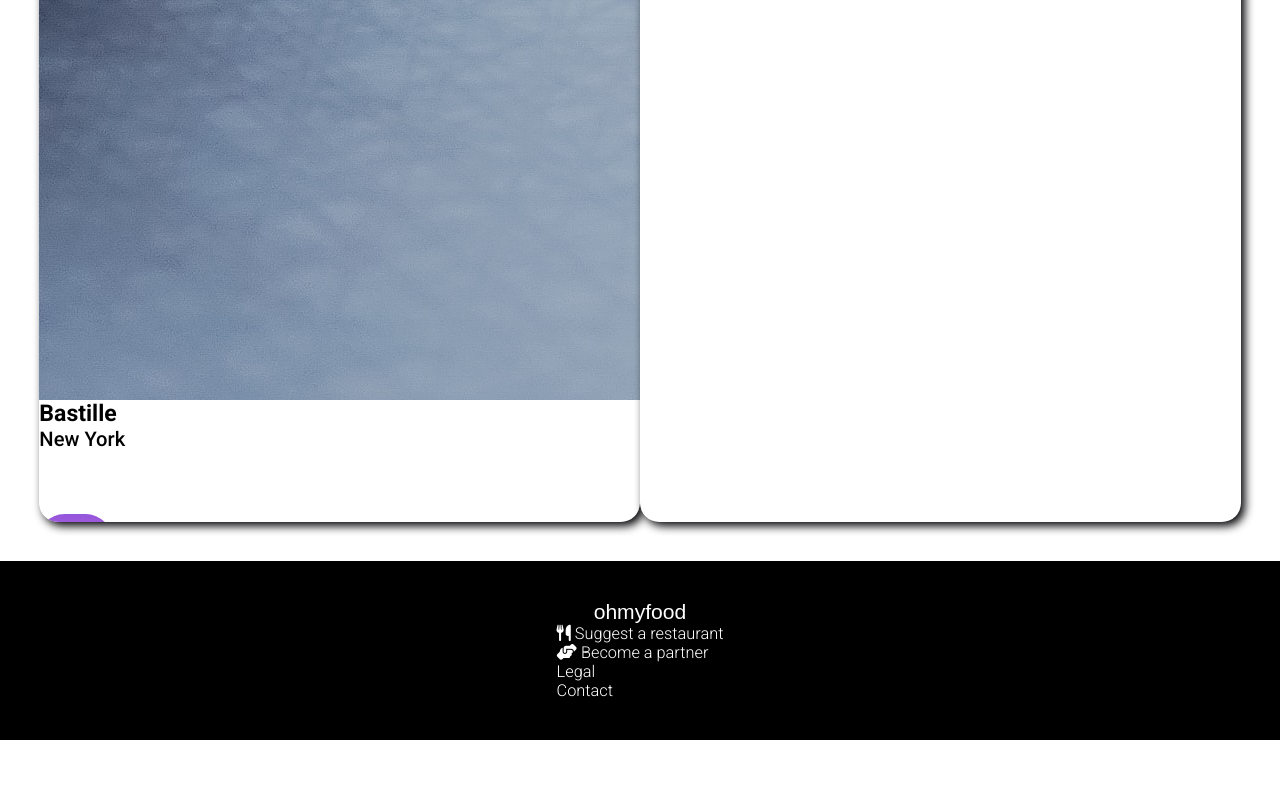
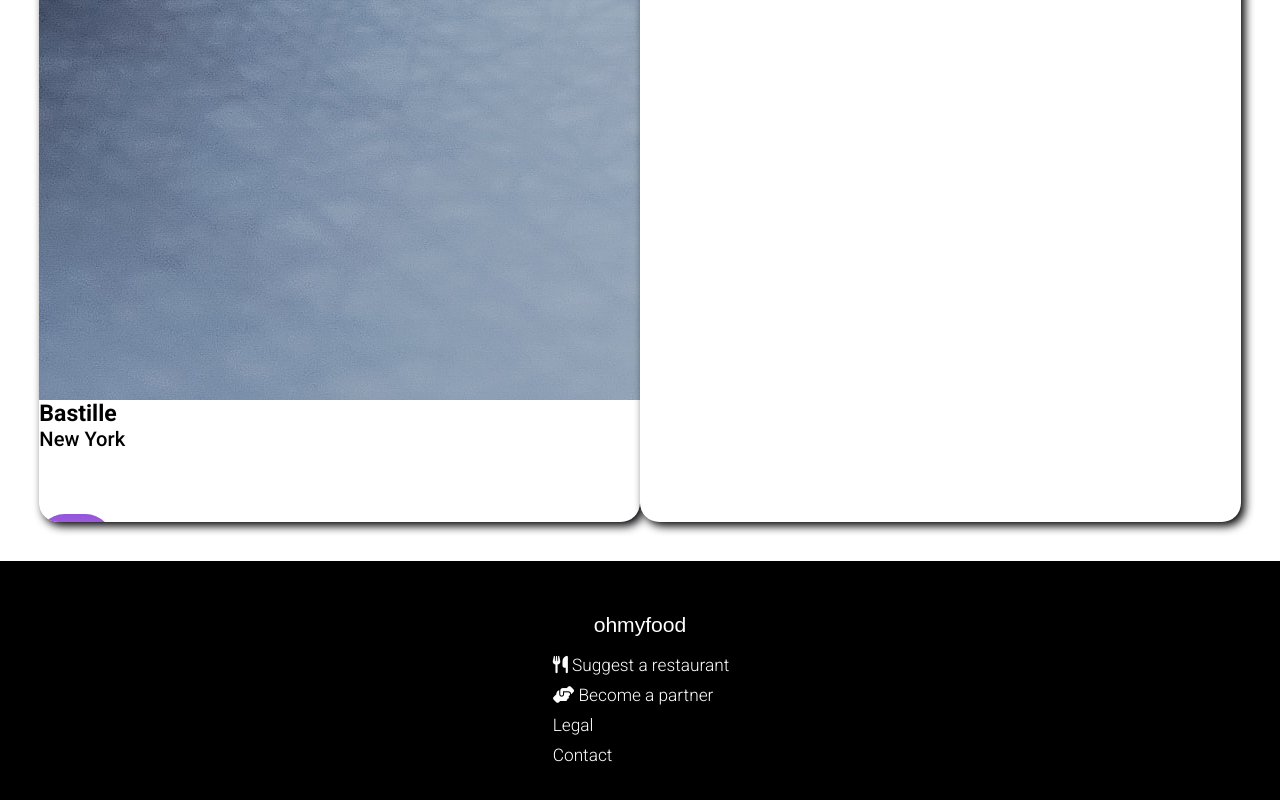
Before and after one commit to MariaElizaFarina/Project-03, a website: page index.html in a window 1280 px wide. Shown: the part 3343-4143 px from the top of the page. Before the commit the page ends 4083 px from the top, so only its background shows below. Drawn offline with Linux system fonts and the light colour scheme; a web font is replaced by a local one.

Commit message:
footer
footer

```diff
--- a/sass/base/_typography.scss
+++ b/sass/base/_typography.scss
@@ -57,9 +57,12 @@ font-weight: 100;
 font-family: "Shrikhand", sans-serif;
 font-size: 2.2rem;
 font-weight: 100;
+line-height: 50px;
 }
 
 &-info {
-font-size: 1.7rem;
+font-size: 1.8rem;
+line-height: 30px;
+padding-left: 2px;
 }
 }
```
Also changed, not shown: public/css/prefixed/style.css, 1 other file.
